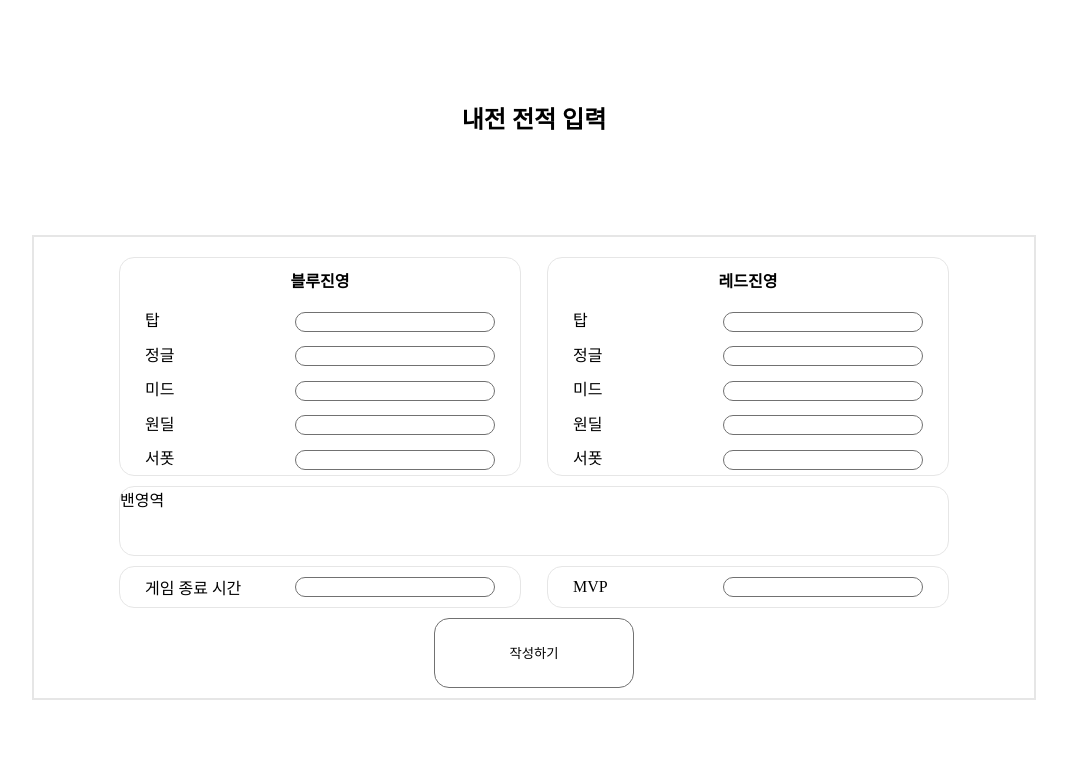
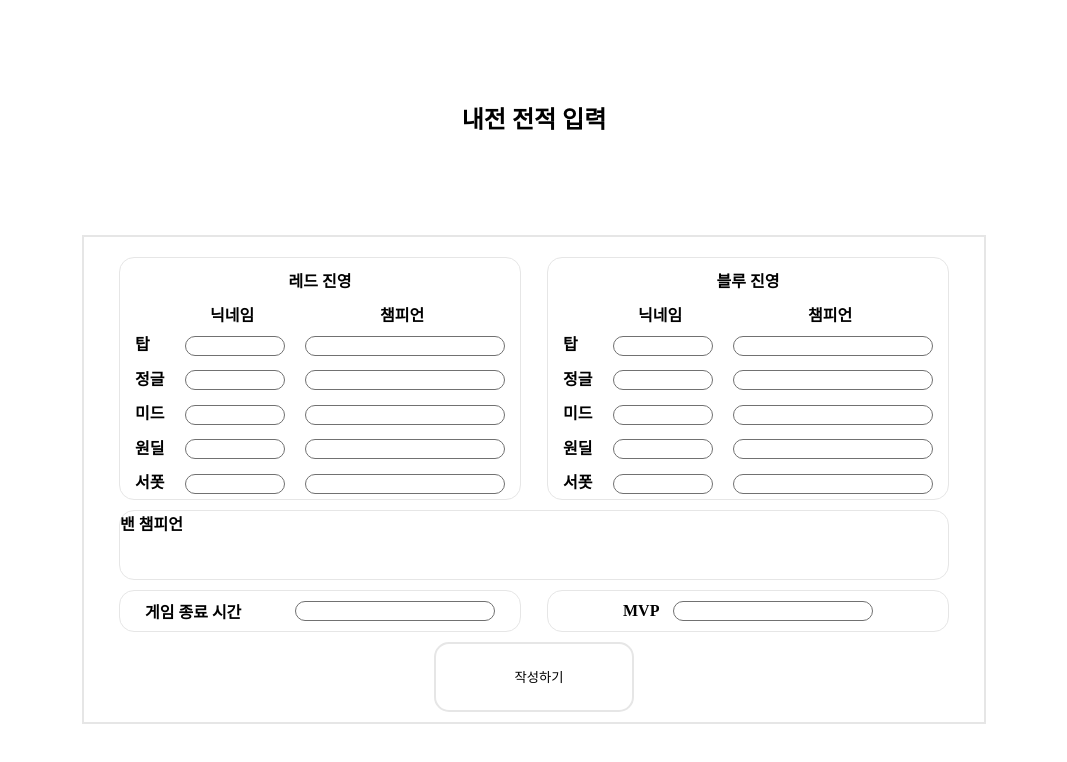
Before and after one commit to kimoon1/IMProject, a React (Vite) app: page /#/ in a window 1280 px wide. Shown: the top 762 px of the page, without its empty margins (106-1173 px from the left). Built offline with nearby package versions, Linux system fonts and the light colour scheme.

Commit message:
Updata✨ 멤버 입력 기능 추가

```diff
--- a/src/routes/Home.jsx
+++ b/src/routes/Home.jsx
@@ -1,120 +1,174 @@
-import React from 'react';
+import React, { useState } from 'react';
 import styled from 'styled-components';
 
 function Home() {
+  const [redMembers, setRedMembers] = useState({
+    Top: {
+      Member: '',
+      redChampionName: '',
+    },
+    Jg: {
+      Member: '',
+      redChampionName: '',
+    },
+    Mid: {
+      Member: '',
+      redChampionName: '',
+    },
+    Ad: {
+      Member: '',
+      redChampionName: '',
+    },
+    Sup: {
+      Member: '',
+      redChampionName: '',
+    },
+  });
+  const [blueMembers, setBlueMembers] = useState({
+    Top: {
+      Member: '',
+      blueChampionName: '',
+    },
+    Jg: {
+      Member: '',
+      blueChampionName: '',
+    },
+    Mid: {
+      Member: '',
+      blueChampionName: '',
+    },
+    Ad: {
+      Member: '',
+      blueChampionName: '',
+    },
+    Sup: {
+      Member: '',
+      blueChampionName: '',
+    },
+  });
+
+  const MembersDataInput = (e) => {
+    // console.dir(e.target);
+    const titleName =
+      e.target.parentElement.parentElement.children[0].innerHTML;
+
+    if (titleName === '레드 진영') {
+      const tmpdata = { ...redMembers };
+      const LineData = e.target.dataset.line;
+      const tmpline = { ...tmpdata[`${LineData}`] };
+      if (e.target.name === 'rednickname') {
+        tmpline.Member = e.target.value;
+      } else if (e.target.name === 'redChampionName') {
+        tmpline.redChampionName = e.target.value;
+      }
+      tmpdata[`${LineData}`] = { ...tmpline };
+      setRedMembers({ ...tmpdata });
+    } else if (titleName === '블루 진영') {
+      const tmpdata = { ...blueMembers };
+      const LineData = e.target.dataset.line;
+      const tmpline = { ...tmpdata[`${LineData}`] };
+      if (e.target.name === 'bluenickname') {
+        tmpline.Member = e.target.value;
+      } else if (e.target.name === 'blueChampionName') {
+        tmpline.blueChampionName = e.target.value;
+      }
+      tmpdata[`${LineData}`] = { ...tmpline };
+      setBlueMembers({ ...tmpdata });
+    }
+  };
+
   const onSubmit = (e) => {
     e.preventDefault();
-    const { target } = e;
-    const redData = {
-      redTopMember: '',
-      redJgMember: '',
-      redMidMember: '',
-      redAdMember: '',
-      redSupMember: '',
-    };
-    const blueData = {
-      blueTopMember: '',
-      blueJgMember: '',
-      blueMidMember: '',
-      blueAdMember: '',
-      blueSupMember: '',
-    };
-    for (let i = 0; i < target.length; i++) {
-      switch (target[i].name) {
-        case 'redTopMember':
-          redData.redTopMember = target[i].value;
-          break;
-        case 'redJgMember':
-          redData.redJgMember = target[i].value;
-          break;
-        case 'redMidMember':
-          redData.redMidMember = target[i].value;
-          break;
-        case 'redAdMember':
-          redData.redAdMember = target[i].value;
-          break;
-        case 'redSupMember':
-          redData.redSupMember = target[i].value;
-          break;
-        case 'blueTopMember':
-          blueData.blueTopMember = target[i].value;
-          break;
-        case 'blueJgMember':
-          blueData.blueJgMember = target[i].value;
-          break;
-        case 'blueMidMember':
-          blueData.blueMidMember = target[i].value;
-          break;
-        case 'blueAdMember':
-          blueData.blueAdMember = target[i].value;
-          break;
-        case 'blueSupMember':
-          blueData.blueSupMember = target[i].value;
-          break;
-        default:
-          break;
-      }
-    } // 반복문 종료
-
-    console.log(redData);
-    console.log(blueData);
   };
+  // console.log(redMembers);
   return (
     <>
       <TitleH2>내전 전적 입력</TitleH2>
       <StyleInfoForm onSubmit={onSubmit}>
         <div className='container'>
-          <GamerBox>
-            <h4>블루진영</h4>
+          <GamerBox onChange={MembersDataInput}>
+            <h4>레드 진영</h4>
+            <SubTitleBox>
+              <StyledSpan name='nickname'>닉네임</StyledSpan>
+              <StyledSpan name='champion'>챔피언</StyledSpan>
+            </SubTitleBox>
             <StyledLineBox>
               <StyledSpan>탑</StyledSpan>
-              <StyledInput type='text' name='redTopMember' />
+              <StyledInput type='text' data-line='Top' name='rednickname' />
+              <StyledInput type='text' data-line='Top' name='redChampionName' />
             </StyledLineBox>
             <StyledLineBox>
               <StyledSpan>정글</StyledSpan>
-              <StyledInput type='text' name='redJgMember' />
+              <StyledInput type='text' data-line='Jg' name='rednickname' />
+              <StyledInput type='text' data-line='Jg' name='redChampionName' />
             </StyledLineBox>
             <StyledLineBox>
               <StyledSpan>미드</StyledSpan>
-              <StyledInput type='text' name='redMidMember' />
+              <StyledInput type='text' data-line='Mid' name='rednickname' />
+              <StyledInput type='text' data-line='Mid' name='redChampionName' />
             </StyledLineBox>
             <StyledLineBox>
               <StyledSpan>원딜</StyledSpan>
-              <StyledInput type='text' name='redAdMember' />
+              <StyledInput type='text' data-line='Ad' name='rednickname' />
+              <StyledInput type='text' data-line='Ad' name='redChampionName' />
             </StyledLineBox>
             <StyledLineBox>
               <StyledSpan>서폿</StyledSpan>
-              <StyledInput type='text' name='redSupMember' />
+              <StyledInput type='text' data-line='Sup' name='rednickname' />
+              <StyledInput type='text' data-line='Sup' name='redChampionName' />
             </StyledLineBox>
           </GamerBox>
-          <GamerBox>
-            <h4>레드진영</h4>
+          <GamerBox onChange={MembersDataInput}>
+            <h4>블루 진영</h4>
+            <SubTitleBox>
+              <StyledSpan name='nickname'>닉네임</StyledSpan>
+              <StyledSpan name='champion'>챔피언</StyledSpan>
+            </SubTitleBox>
             <StyledLineBox>
               <StyledSpan>탑</StyledSpan>
-              <StyledInput type='text' name='blueTopMember' />
+              <StyledInput type='text' data-line='Top' name='bluenickname' />
+              <StyledInput
+                type='text'
+                data-line='Top'
+                name='blueChampionName'
+              />
             </StyledLineBox>
             <StyledLineBox>
               <StyledSpan>정글</StyledSpan>
-              <StyledInput type='text' name='blueJgMember' />
+              <StyledInput type='text' data-line='Jg' name='bluenickname' />
+              <StyledInput type='text' data-line='Jg' name='blueChampionName' />
             </StyledLineBox>
             <StyledLineBox>
               <StyledSpan>미드</StyledSpan>
-              <StyledInput type='text' name='blueMidMember' />
+              <StyledInput type='text' data-line='Mid' name='bluenickname' />
+              <StyledInput
+                type='text'
+                data-line='Mid'
+                name='blueChampionName'
+              />
             </StyledLineBox>
             <StyledLineBox>
               <StyledSpan>원딜</StyledSpan>
-              <StyledInput type='text' name='blueAdMember' />
+              <StyledInput type='text' data-line='Ad' name='bluenickname' />
+              <StyledInput type='text' data-line='Ad' name='blueChampionName' />
             </StyledLineBox>
             <StyledLineBox>
               <StyledSpan>서폿</StyledSpan>
-              <StyledInput type='text' name='blueSupMember' />
+              <StyledInput type='text' data-line='Sup' name='bluenickname' />
+              <StyledInput
+                type='text'
+                data-line='Sup'
+                name='blueChampionName'
+              />
             </StyledLineBox>
           </GamerBox>
         </div>
-        <BanBox>밴영역</BanBox>
+        <BanBox>
+          <StyledSpan name='banChampion'>밴 챔피언</StyledSpan>
+        </BanBox>
         <SubContainer>
           <SubBox>
-            <StyledSpan>게임 종료 시간</StyledSpan>
+            <StyledSpan name='endTime'>게임 종료 시간</StyledSpan>
             <StyledInput type='text' />
           </SubBox>
           <SubBox>
@@ -136,7 +190,7 @@ const TitleH2 = styled.h2`
   text-align: center;
 `;
 const StyleInfoForm = styled.form`
-  width: 1000px;
+  width: 900px;
 
   border: 2px solid #e6e6e6;
 
@@ -158,10 +212,8 @@ const StyleInfoForm = styled.form`
     border-radius: 15px;
   }
   input {
-    border: 1px solid #717171;
-    border-radius: 10px;
-    outline: none;
-    box-sizing: border-box;
+    padding: 0;
+    padding-left: 10px;
 
     &:focus {
       border: 2px solid #796dfb;
@@ -185,10 +237,21 @@ const GamerBox = styled.div`
     margin: 10px auto;
   }
 `;
+const SubTitleBox = styled.div`
+  width: 400px;
+  display: flex;
+
+  justify-content: center;
+`;
 
 const StyledSpan = styled.span`
-  width: 150px;
+  width: ${(props) =>
+    (props.name === 'endTime') | (props.name === 'banChampion')
+      ? '150'
+      : '50'}px;
 
+  margin-right: ${(props) => (props.name === 'nickname' ? '120' : '0')}px;
+  font-weight: bold;
   display: inline-block;
 `;
 
@@ -196,8 +259,22 @@ const StyledLineBox = styled.div`
   margin: 5px auto;
 `;
 const StyledInput = styled.input`
-  width: 200px;
+  width: ${(props) =>
+    (props.name === 'rednickname') | (props.name === 'bluenickname')
+      ? '100'
+      : '200'}px;
   height: 20px;
+
+  border: 1px solid #717171;
+  border-radius: 10px;
+  outline: none;
+
+  margin-right: ${(props) =>
+    (props.name === 'rednickname') | (props.name === 'bluenickname')
+      ? '20'
+      : 0}px;
+
+  box-sizing: border-box;
 `;
 
 const BanBox = styled.div`
```
